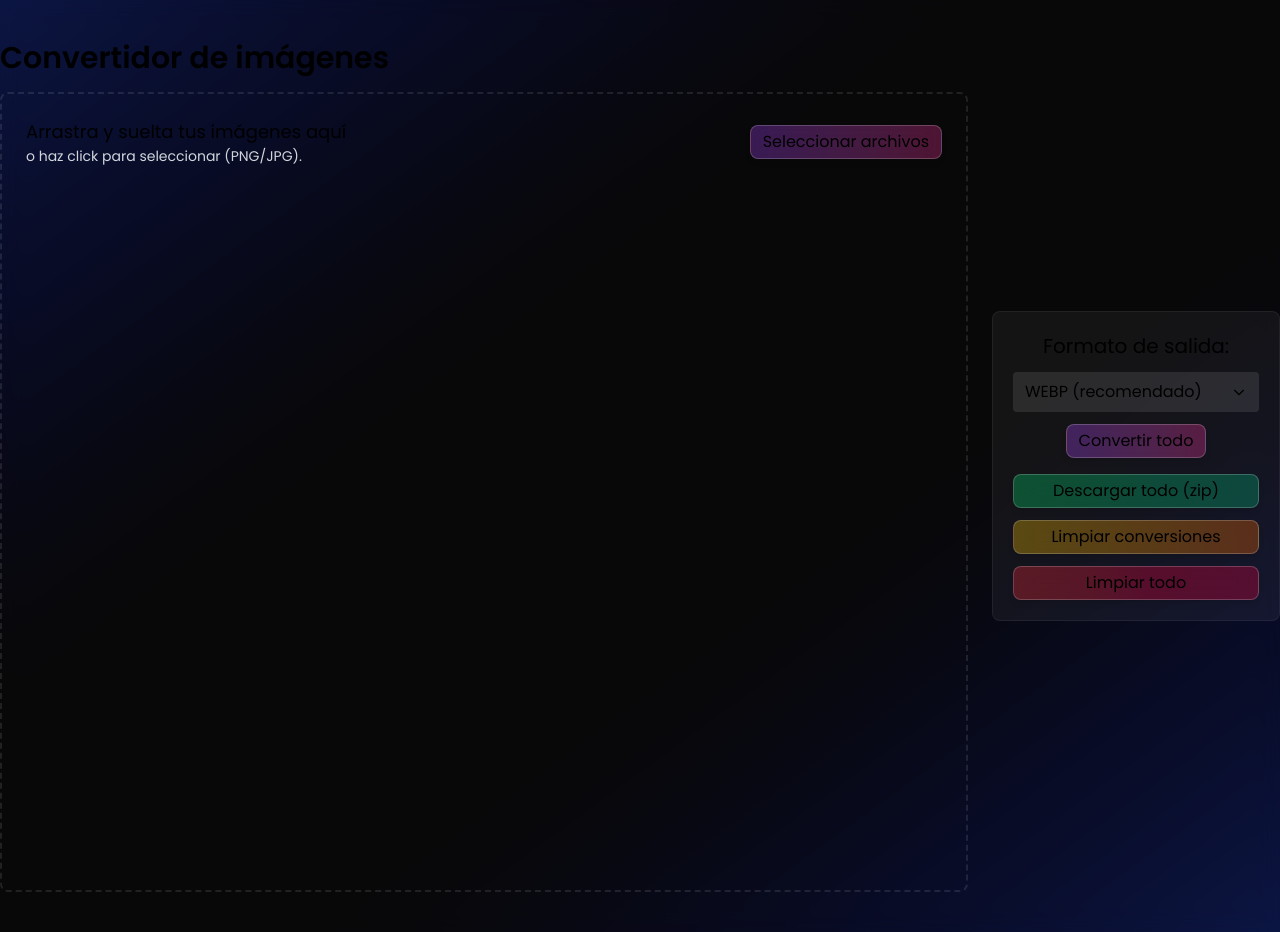
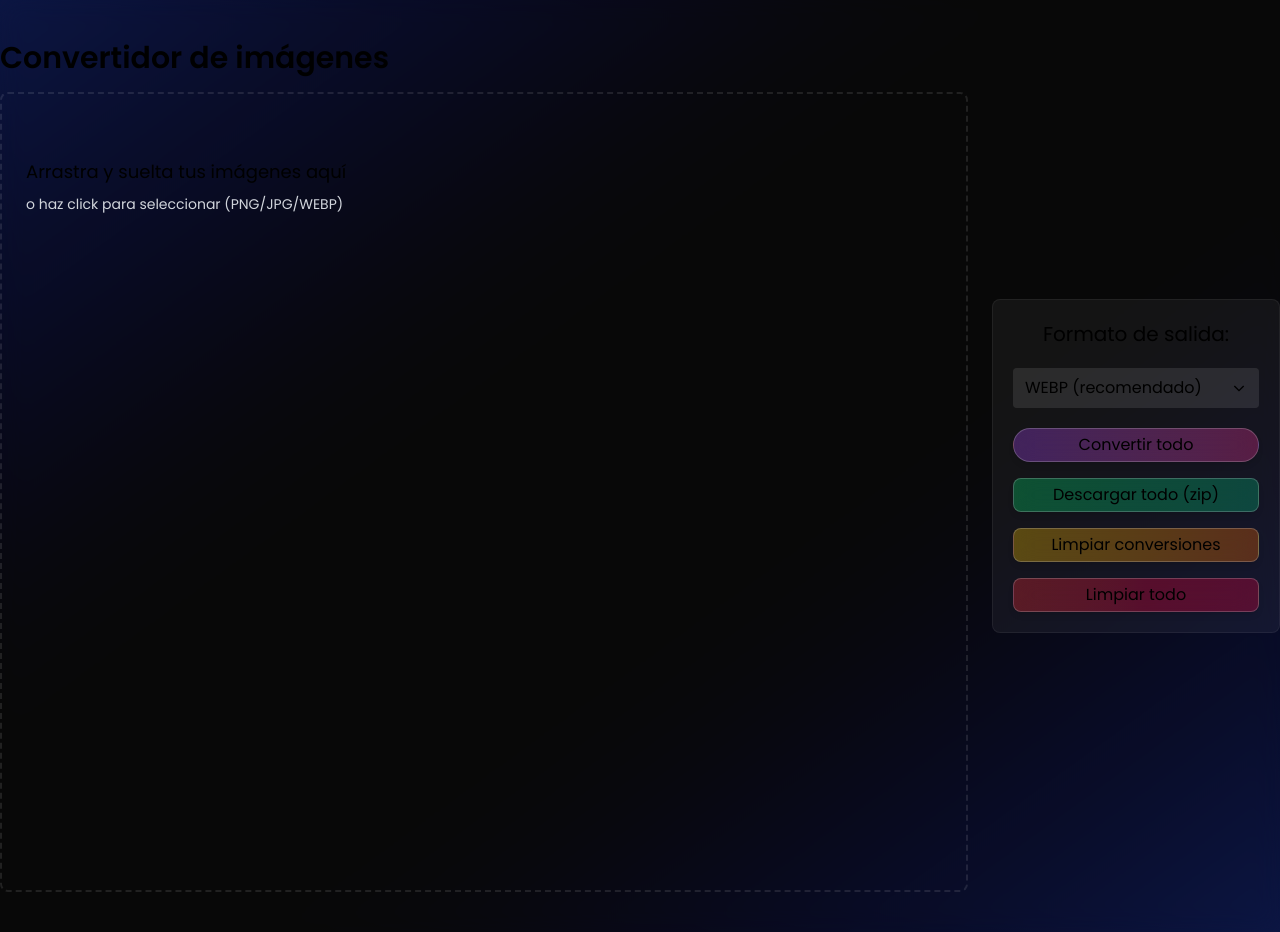
Before and after one commit to javilama/image-converter, a Next.js app: page / in a window 1280 px wide. Built offline with nearby package versions, Linux system fonts and the light colour scheme.

Commit message:
fixed depliy bug

```diff
--- a/app/components/BulkAction.tsx
+++ b/app/components/BulkAction.tsx
@@ -76,7 +76,7 @@ export default function BulkActions({
   };
 
   // Utility: classes condicionales para soportar vertical/horizontal sin duplicar markup.
-  const containerClass = `flex ${vertical ? "flex-col items-stretch" : "flex-row items-center"} gap-3`;
+  const containerClass = `flex ${vertical ? "flex-col items-stretch" : "flex-row items-center"} gap-4`;
   const buttonBase =
     "px-3 py-1 rounded-lg backdrop-blur-md cursor-pointer scale-100 hover:scale-105 transition-all text-[12px] md:text-base durattion-200 shadow-md border border-white/20";
   const btnSuccess = `${buttonBase} bg-gradient-to-r from-green-400/30 to-emerald-500/30 disabled:cursor-not-allowed`;
--- a/app/components/CustomSelect.tsx
+++ b/app/components/CustomSelect.tsx
@@ -101,8 +101,9 @@ export default function CustomSelect(props: Props) {
           {options.map((opt) => (
             <li
               role="option"
-              id={opt.value}
+              id={`option-${opt.value}`}
               key={opt.value}
+              aria-selected={targetFormat === opt.value}
               onClick={() => handleSelect(opt.value)}
               className={`px-3 py-2 hover:bg-white/20 cursor-pointer ${
                 targetFormat === opt.value ? "bg-white/20 font-semibold" : ""
--- a/app/components/Dropzone.tsx
+++ b/app/components/Dropzone.tsx
@@ -29,28 +29,43 @@ export default function Dropzone({
   const inputRef = useRef<HTMLInputElement | null>(null);
   const [isDragging, setIsDragging] = useState(false);
 
-  // helper: extraer Files desde DataTransfer o Input
-  const extractFiles = useCallback((items: DataTransferItemList | FileList | null): File[] => {
+  /**
+   * helper: extraer Files desde DataTransferItemList o FileList (sin usar `any`)
+   */
+  const extractFiles = useCallback(
+    (items: DataTransferItemList | FileList | null): File[] => {
       if (!items) return [];
+
+      // Si es un FileList (p. ej. input.files), simplemente convertir a array
+      if (
+        typeof (items as FileList).item === "function" &&
+        (items as FileList) instanceof FileList
+      ) {
+        return Array.from(items as FileList);
+      }
+
       const results: File[] = [];
-    if ("length" in items) {
-      // FileList or DataTransferItemList
-      for (let i = 0; i < items.length; i++) {
-        const it = (items as any)[i];
-        // if DataTransferItemList, getAsFile may exist
-        if (it && typeof it.getAsFile === "function") {
-          const f = it.getAsFile();
+      const dtItems = items as DataTransferItemList;
+
+      for (let i = 0; i < dtItems.length; i++) {
+        const it = dtItems[i];
+        if (!it) continue;
+
+        if (typeof (it as DataTransferItem).getAsFile === "function") {
+          const f = (it as DataTransferItem).getAsFile();
           if (f) results.push(f);
-        } else if (it instanceof File) {
-          results.push(it);
-        } else if (it && it.kind === "file" && it.getAsFile) {
-          const f = it.getAsFile();
-          if (f) results.push(f);
+          continue;
+        }
+
+        if ((it as unknown) instanceof File) {
+          results.push(it as unknown as File);
         }
       }
-    }
+
       return results;
-  }, []);
+    },
+    []
+  );
 
   const onDrop = useCallback(
     (e: React.DragEvent) => {
@@ -58,7 +73,9 @@ export default function Dropzone({
       e.stopPropagation();
       setIsDragging(false);
       const dt = e.dataTransfer;
-      const newFiles = extractFiles(dt.items.length ? dt.items : dt.files);
+      const newFiles = extractFiles(
+        dt.items && dt.items.length ? dt.items : dt.files
+      );
       if (newFiles.length) onFilesAdded(newFiles);
     },
     [onFilesAdded, extractFiles]
@@ -91,16 +108,31 @@ export default function Dropzone({
   }, []);
 
   const buttonBase =
-    "px-3 py-1 rounded-lg backdrop-blur-md cursor-pointer scale-100 hover:scale-105 transition-all text-[12px] md:text-base durattion-200 shadow-md border border-white/20";
-  const btnPrimary = `${buttonBase} bg-gradient-to-r from-purple-500/30 to-pink-500/30 w-full disabled:cursor-not-allowed`;
+    "px-3 py-2 rounded-lg backdrop-blur-md cursor-pointer scale-100 hover:scale-105 transition-all text-[12px] md:text-base durattion-200 shadow-md border border-white/20";
+  const btnPrimary = `${buttonBase} bg-gradient-to-r from-purple-500/30 to-pink-500/30 w-xs disabled:cursor-not-allowed`;
 
   return (
     <div>
       {/* Drop area */}
       <div
-        className={`w-full md:h-[100vh] rounded-lg border-2  p-6 transition-colors ${
-          isDragging ? "border-dashed border-blue-400 bg-white/5" : "border-dashed border-white/10 bg-transparent"
+        className={`w-full md:h-[100vh] rounded-lg border-2 p-6 transition-colors ${
+          isDragging
+            ? "border-dashed border-blue-400 bg-white/5"
+            : "border-dashed border-white/10 bg-transparent"
         }`}
+        // sólo abrir el picker si el click fue directamente sobre la zona (no sobre hijos)
+        onClick={(e) => {
+          if (e.target === e.currentTarget && files.length === 0) {
+            // Si no hay archivos, el input está visible y sirve para seleccionar,
+            // pero si quieres que el click sobre la zona abra el picker también cuando input está visible:
+            openFilePicker();
+          } else if (e.target === e.currentTarget && files.length > 0) {
+            // Si ya hay archivos y queremos que click en área abra el picker (botón visible),
+            // puedes permitirlo también aquí. Actualmente mantengo comportamiento que solo
+            // abre picker por botón cuando hay archivos (seguridad UX).
+            // openFilePicker();
+          }
+        }}
         onDrop={onDrop}
         onDragOver={onDragOver}
         onDragEnter={onDragOver}
@@ -115,36 +147,47 @@ export default function Dropzone({
         aria-label="Area para arrastrar o seleccionar imágenes"
         data-testid="dropzone-root"
       >
+        {/* INPUT: visible cuando NO hay archivos; oculto después de cargar al menos 1 */}
+        {files.length === 0 ? (
+          <div className="mb-4">
             <input
               ref={inputRef}
               type="file"
               accept="image/png,image/jpeg,image/webp"
               multiple
-          className="hidden"
+              // No 'hidden' aquí: el input es visible hasta que se cargue al menos 1 imagen
+              className=" file:hidden text-transparent focus:outline-none"
               onChange={onInputChange}
               data-testid="dropzone-input"
             />
-
-        {/* Placeholder / instrucciones */}
-        <div className="flex items-center  justify-between gap-4 ">
-          <div className="flex-1">
-            <h2 className="text-lg font-medium">Arrastra y suelta tus imágenes aquí</h2>
-            <p className="text-sm text-gray-300">
-               o haz click para seleccionar (PNG/JPG).
-            </p>
           </div>
-
-          <div>
+        ) : (
+          // BOTÓN: visible cuando ya hay al menos 1 archivo; oculto antes
+          <div className="mb-4 flex justify-end order-2">
             <button
               type="button"
               onClick={openFilePicker}
               className={btnPrimary}
               data-testid="dropzone-btn"
             >
-              Seleccionar archivos
+              Seleccionar más archivos
             </button>
           </div>
+        )}
+
+        {/* Placeholder / instrucciones cuando no se muestran cards */}
+        {files.length === 0 && (
+          <div className="flex items-center justify-between gap-4">
+            <div className="flex-1">
+              <h2 className="text-lg font-medium">
+                Arrastra y suelta tus imágenes aquí
+              </h2>
+              <p className="text-sm text-gray-300 mt-2">
+                o haz click para seleccionar (PNG/JPG/WEBP)
+              </p>
             </div>
+          </div>
+        )}
 
         {/* Si hay archivos, mostramos las ImageCard dentro del dropzone */}
         {files && files.length > 0 ? (
@@ -155,8 +198,13 @@ export default function Dropzone({
                 <ImageCard
                   key={file.name + file.size}
                   file={file}
-                  converted={converted.find((c) => c.srcFile.name + c.srcFile.size === file.name + file.size)}
-                  onConvert={() => Promise.resolve(onConvert ? onConvert(file) : undefined)}
+                  converted={converted.find(
+                    (c) =>
+                      c.srcFile.name + c.srcFile.size === file.name + file.size
+                  )}
+                  onConvert={() =>
+                    Promise.resolve(onConvert ? onConvert(file) : undefined)
+                  }
                   onRemove={() => onRemove && onRemove(file)}
                   globalConverting={globalConverting}
                   data-testid={`dropzone-image-card-${file.name}`}
--- a/app/components/ImageCard.tsx
+++ b/app/components/ImageCard.tsx
@@ -1,7 +1,6 @@
 "use client";
 
 import { useEffect, useState } from "react";
-import Image from "next/image";
 import { ConvertedImage, fileToDataUrl } from "../lib/convert";
 import "../globals.css";
 
@@ -88,10 +87,9 @@ export default function ImageCard({
   };
 
   const buttonBase =
-    "px-3 py-1 rounded-lg backdrop-blur-md cursor-pointer scale-100 hover:scale-105 transition-all text-xs durattion-200 shadow-md border border-white/20";
-  const btnPrimary = `${buttonBase} bg-gradient-to-r from-purple-500/30 to-pink-500/30  disabled:cursor-not-allowed`;
+    "px-3 py-1 flex items-center rounded-lg backdrop-blur-md cursor-pointer scale-100 hover:scale-105 transition-all text-xs durattion-200 shadow-md border border-white/20";
+  const btnPrimary = `${buttonBase} bg-gradient-to-r from-purple-500/30 to-pink-500/30  disabled:cursor-not-allowed gap-2`;
   const btnSuccess = `${buttonBase} bg-gradient-to-r from-green-400/30 to-emerald-500/30 disabled:cursor-not-allowed`;
-  const btnWarning = `${buttonBase} bg-gradient-to-r from-yellow-400/30 to-orange-500/30 disabled:cursor-not-allowed`;
   const btnDanger = `${buttonBase} bg-gradient-to-r from-red-500/30 to-rose-600/30`;
 
   return (
@@ -122,7 +120,7 @@ export default function ImageCard({
         {/*
           FIX: prevenir que eventos del input burbujen al Dropzone padre
           (onKeyDown, onClick, onFocus) -> stopPropagation.
-          Además: normalizar el nombre cuando el usuario sale del input (onBlur).
+          Normalizar el nombre cuando el usuario sale del input (onBlur).
         */}
         <input
           type="text"
--- a/app/components/Toolbar.tsx
+++ b/app/components/Toolbar.tsx
@@ -22,14 +22,14 @@ export default function Toolbar({
 }: Props) {
 
    const buttonBase =
-    "px-3 py-1 rounded-lg backdrop-blur-md cursor-pointer scale-100 hover:scale-105 transition-all text-[12px] md:text-base durattion-200 shadow-md border border-white/20";
-  const btnPrimary = `${buttonBase} bg-gradient-to-r from-purple-500/30 to-pink-500/30 w-full disabled:cursor-not-allowed`;
+    "px-3 py-1 rounded-full backdrop-blur-md cursor-pointer scale-100 hover:scale-105 transition-all text-[12px] md:text-base durattion-200 shadow-md border border-white/20 w-full ";
+  const btnPrimary = `${buttonBase} bg-gradient-to-r from-purple-500/30 to-pink-500/30 disabled:cursor-not-allowed`;
   return (
     <div
       className="flex items-center justify-between mb-4 gap-3 "
       data-testid="toolbar-root"
     >
-      <div className="flex flex-col gap-3 items-center w-full ">
+      <div className="flex flex-col gap-5 items-center w-full ">
         <label className="text-sm md:text-xl">Formato de salida:</label>
 
 
@@ -45,7 +45,7 @@ export default function Toolbar({
 
 
 
-        <div className="flex flex-col items-center gap-3">
+        <div className="flex flex-col items-center gap-3 w-[100%]">
         {/* Mostrar progreso y spinner cuando isConvertingAll es true */}
         {isConvertingAll ? (
           <div
```
Lines whose indentation alone changed are shown as unchanged.
